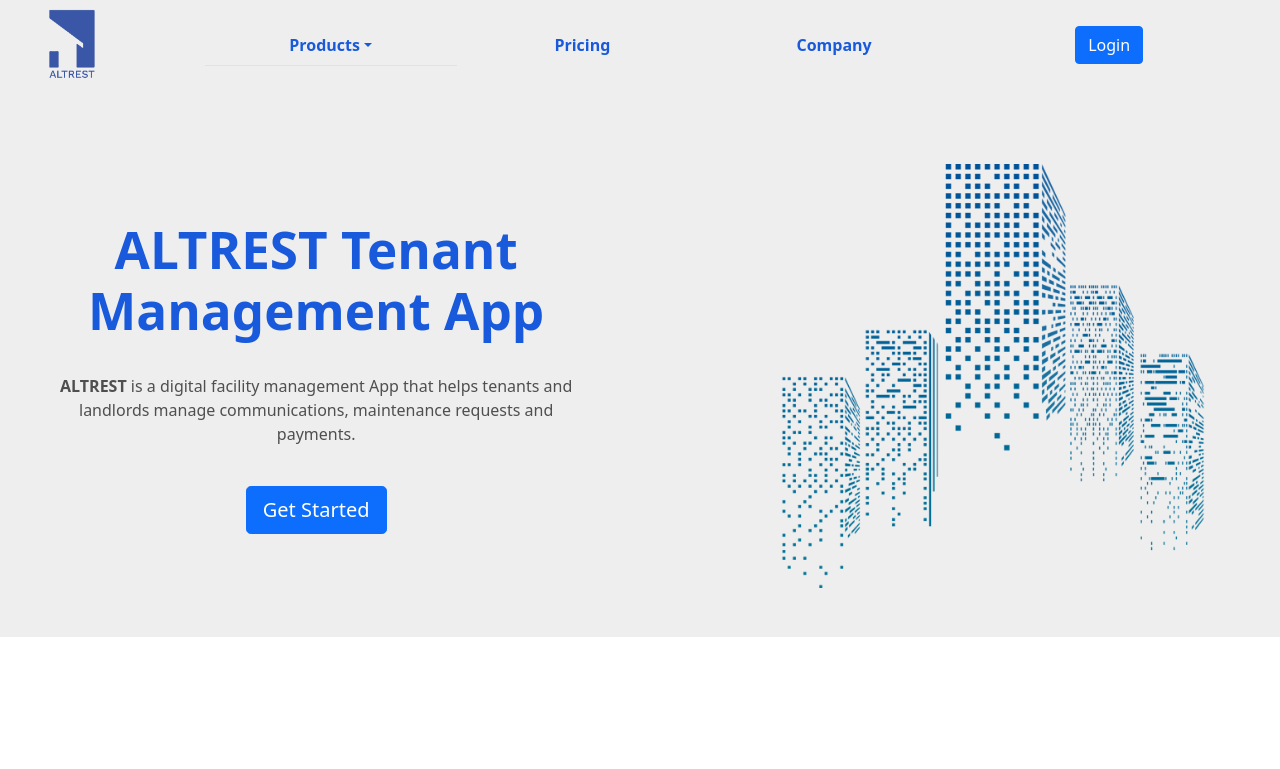
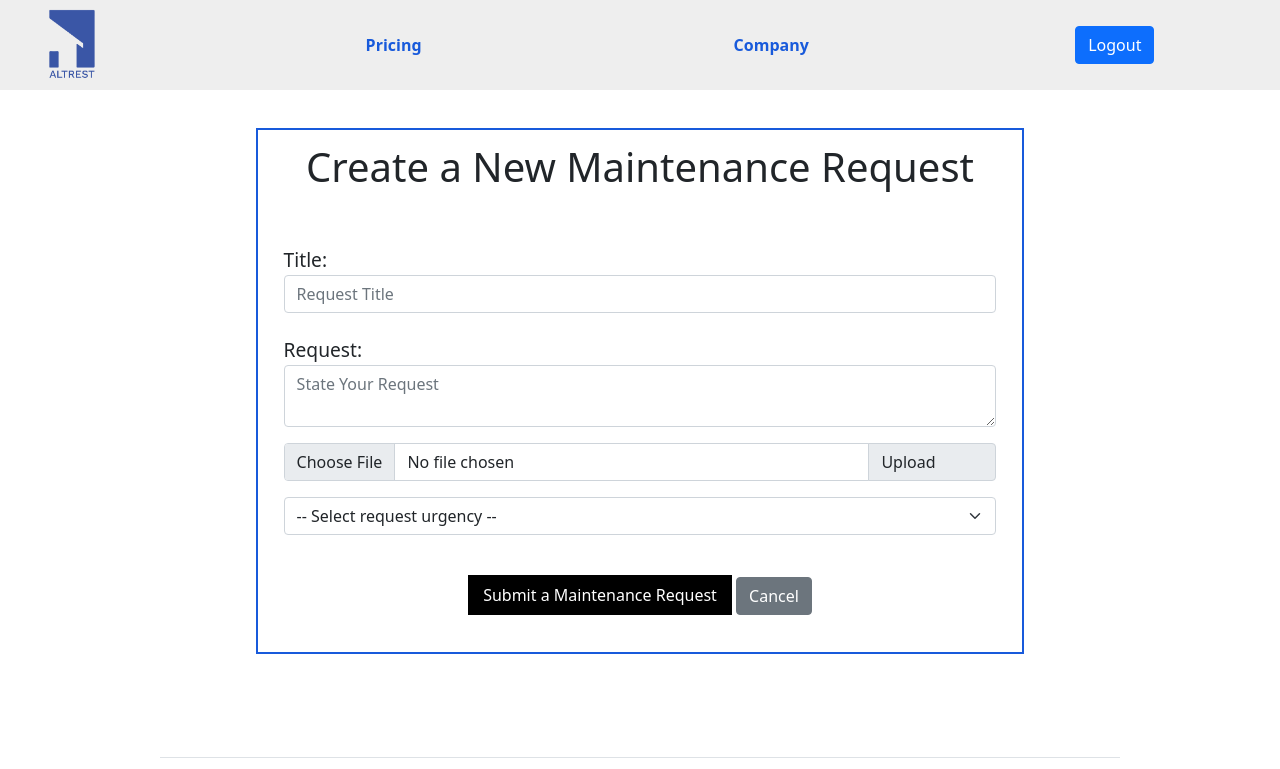
Before and after one commit to seyeonigbinde/Altrest-Tenant-App-FrontEnd-2, a React (Create React App) app: page /maintenanceform in a window 1280 px wide. Shown: the top 769 px of the page. Built offline with nearby package versions, Linux system fonts and the light colour scheme.

Commit message:
Login Bug Fixed

```diff
--- a/src/App.js
+++ b/src/App.js
@@ -1,6 +1,6 @@
 import React from 'react';
 import { Route, Switch } from "react-router-dom";
-// import PrivateRoute from './utils/PrivateRoute'
+import PrivateRoute from './utils/PrivateRoute'
 import './App.css';
 
 import Login from './components/Login';
@@ -13,7 +13,8 @@
 import Community from './components/Community'
 import ServicePro from './components/ServicePro'
 import Dashboard from './components/Dashboard'
-import MaintenanceForm from './components/MaintenanceForm';
+import MaintenanceForm from './components/MaintenanceForm'
+import Maintenance from './components/Maintenance';
 
 
 function App() {
@@ -21,11 +22,11 @@
     <div className="App">
 
       <Switch>
-        {/* <PrivateRoute path='/dashboard' component={Dashboard} /> */}
-        <Route path='/dashboard'>
-          <Dashboard />
+        <PrivateRoute path='/dashboard' component={Dashboard} />
+        <Route path='/maintenance'>
+          <Maintenance/>
         </Route>
-        <Route path='/maintenance'>
+        <Route path='/maintenanceform'>
           <MaintenanceForm />
         </Route>
         <Route path='/serviceprovider'>
--- a/src/components/Dashboard.js
+++ b/src/components/Dashboard.js
@@ -38,8 +38,14 @@
                     <p> Welcome {}</p>
                 </div>
                 <div>
-                    <Link>Create a New Request</Link>
+                    <Link to='/maintenanceform'>Create a New Request</Link>
                 </div>
+                {/* <div className="container">
+                    <div key={maintenance.id} >
+                    <h1>Title: {maintenance.title}</h1>
+                    <h3>Request: {maintenance.request}</h3>
+                    </div>
+                </div> */}
             </section>
 
         </section>
--- a/src/components/Login.js
+++ b/src/components/Login.js
@@ -9,26 +9,29 @@
   password: ""
 }
 const Login = () => {
+
   const { push } = useHistory();
 
   const [userLogin, setUserLogin] = useState(credentials)
 
   const handleChange = e => {
     setUserLogin({
-      userLogin: {
-        ...userLogin,
-        [e.target.name]: e.target.value
-      }
+      ...userLogin,
+      [e.target.name]: e.target.value
     });
   };
 
   const login = e => {
     e.preventDefault();
-    axios.post('https://altrest-app.herokuapp.com/api/auth/login', userLogin)
+    const newUser = {
+      email: userLogin.email.trim(),
+      password: userLogin.password.trim(),
+    }
+    axios.post('https://altrest-app.herokuapp.com/api/auth/login', newUser)
       .then(res => {
         localStorage.setItem("token", res.data.token);
-        push('/dashboard');
-        console.log("Clicked")
+        push('/dash');
+        console.log(res)
       })
       .catch(err => {
         console.log(err);
@@ -85,3 +88,81 @@
 };
 
 export default Login;
+
+
+
+// import React, { useState } from 'react'
+// import { connect } from 'react-redux';
+// import { useHistory } from 'react-router-dom';
+// import { userLoginSuccess, userLoginFailure, userLoginStart } from '../store/actions';
+// import { axiosWithAuth } from '../utils/axiosWithAuth';
+
+
+
+// const LoginForm = (props) => {
+
+//     const { push } = useHistory();
+//     const [details, setDetails] = useState({username: "", password: ""});
+//     const { userLoginSuccess, userLoginFailure, isCallingAPI, error } = props;
+
+//     const submitHandler = evt => {
+//         evt.preventDefault();
+//         userLoginStart();
+//         axiosWithAuth()
+//           .post("/users/login", details)
+//           .then( res => {
+//             localStorage.setItem('token', JSON.stringify(res.data.access_token));
+//             userLoginSuccess(res.data.user);
+//             push(`/user/${res.data.user.user_id}/plants`);
+//           })
+//           .catch( err => {
+//             console.log(err);
+//             userLoginFailure(err);
+//           })
+
+//     }
+
+//     return (
+//       <div className="login">
+//         { (isCallingAPI) ? (<h2>Please wait, checking credentials</h2>):
+//             (
+//             <form onSubmit={submitHandler}>
+//                 <StyledLogin>
+//                    <h2>Welcome Back!</h2>
+//                     {(error !== "") ? (<div className= "error">{error}</div>) : ""}
+//                     <div className= "form-group">
+//                         <label>Username: </label>
+//                         <input
+//                             type= "text"
+//                             name= "username"
+//                             placeholder= "Enter a username..."
+//                             onChange= {evt =>
+//                                 setDetails({...details, username: evt.target.value})}
+//                                 value= {details.username}/>
+//                     </div>
+//                     <div className= "form-group">
+//                         <label>Password: </label>
+//                         <input
+//                             type= "password"
+//                             name= "password"
+//                             placeholder= "Enter a password..."
+//                             onChange= {evt =>
+//                                 setDetails({...details, password: evt.target.value})}
+//                                 value= {details.password}/>
+//                     </div>
+//                     <button id="submit" type="submit">Login</button>
+//                 </StyledLogin>
+//             </form>
+//             )}
+//       </div>
+//     )
+// }
+
+// const mapStateToProps = (state) => {
+//   return {
+//     isCallingAPI: state.user.isCallingAPI,
+//     error: state.user.error,
+//   }
+// }
+
+// export default connect(mapStateToProps, { userLoginSuccess, userLoginFailure, userLoginStart })(LoginForm);
--- /dev/null
+++ b/src/components/Maintenance.js
@@ -0,0 +1,84 @@
+import React, {useEffect, useState} from 'react';
+
+import { axiosWithAuth } from './../utils/axiosWithAuth';
+import { useParams  } from 'react-router-dom';
+// import Dashboard from './Dashboard';
+
+const Maintenance = () => {
+
+
+    const [maintenance, setMaintenance] = useState([])
+
+    const { id } = useParams();
+
+    useEffect(()=>{
+        axiosWithAuth().get('/maintenance/:id')
+        .then(res => {
+         setMaintenance(res.data)
+     })
+        .catch(err => {
+        console.log(err)
+    })
+    }, [id] );
+
+    return (
+        <>
+        <div>
+        {/* {
+        maintenance.map(maintenance=><Dashboard maintenance={maintenance} key={maintenance.id}/>)
+        }  */}
+        </div>
+        <div className="container">
+                    <div key={maintenance.id} >
+                    <h1>Title: {maintenance.title}</h1>
+                    <h3>Request: {maintenance.request}</h3>
+                    </div>
+                </div>
+
+        </>
+
+
+    )
+}
+
+export default Maintenance;
+
+// class Friends extends React.Component {
+//   state = {
+//     friends: []
+//   };
+
+//   componentDidMount() {
+//     this.getData();
+//   }
+
+//   getData = () => {
+//     axiosWithAuth()
+//       .get('/friends')
+//       .then(res=>{
+//         this.setState({
+//           ...this.state,
+//           friends: res.data
+//         });
+//         console.log(res.data)
+//       })
+//       .catch(err=> {
+//         console.log(err);
+//       })
+//   };
+
+
+//   render() {
+//     return (
+//         <>
+//         <div>
+//         {
+//             this.state.friends.map(friendList=><FriendList friendList={friendList} key={friendList.id}/>)
+//                 }
+//         </div>
+//         </>
+//     );
+//   }
+// }
+
+// export default Friends;
--- a/src/components/MaintenanceForm.js
+++ b/src/components/MaintenanceForm.js
@@ -59,7 +59,7 @@
             urgency: formValues.urgency.trim(),
         }
 
-        axiosWithAuth().post('/register', newRequest)
+        axiosWithAuth().post('/maintenance', newRequest)
             .then(res => {
                 console.log(res)
                 push('/dashboard')
@@ -104,12 +104,12 @@
                     <p className='errors'>{formErrors.title}</p>
                     <div className="form-group form-label mt-3">
                         <label htmlFor="request">Request:</label>
-                        <textarea className="form-control" onChange={handleChange} value={formValues.request} name="request" id="request" placeholder="State Your Request" />
+                        <textarea className="form-control" onChange={handleChange} value={formValues.request} name="request" id="floatingTextarea" placeholder="State Your Request" />
                     </div>
                     <p className='errors'>{formErrors.request}</p>
-                    <div className="form-group form-label mt-3">
-                        <label htmlFor="request_image">Request Image:</label>
-                        <input className="form-control" onChange={handleChange} value={formValues.request_image} name="request_image" id="request_image" type="image" placeholder="Upload Maintenance Image" />
+                    <div class="input-group mb-3">
+                        <input type="file" class="form-control" id="inputGroupFile02" onChange={handleChange} value={formValues.request_image} name="request_image"/>
+                            <label class="input-group-text" for="inputGroupFile02">Upload</label>
                     </div>
                     <p className='errors'>{formErrors.request_image}</p>
                     <div className="form-group mt-3">
--- a/src/utils/maintenanceSchema.js
+++ b/src/utils/maintenanceSchema.js
@@ -12,8 +12,8 @@
     .required('Please state your request')
     .max(500, 'Request cannot be more than 500 characters'),
 
-  request_image: yup.string()
-    .required('Please upload an image'),
+  request_image: yup.string(),
+    // .required('Please upload an image'),
 
   urgency: yup.string()
   .trim()
```
